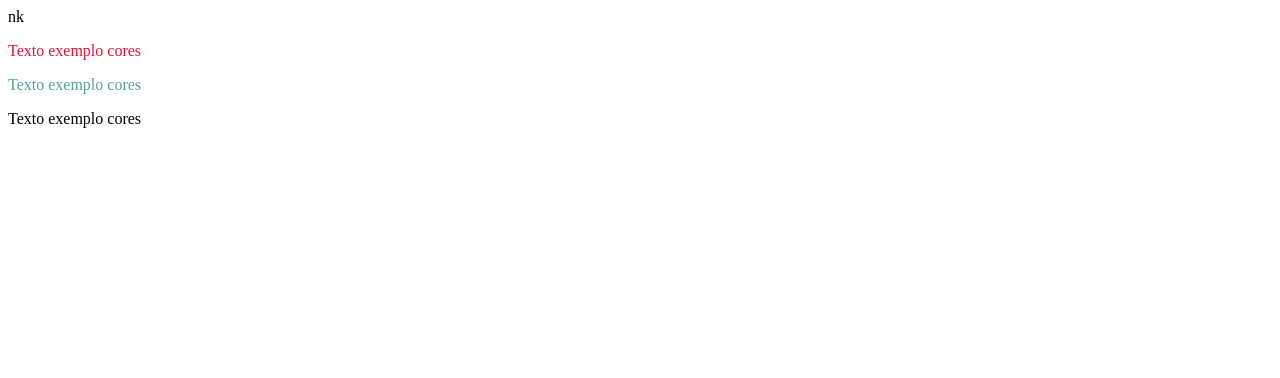
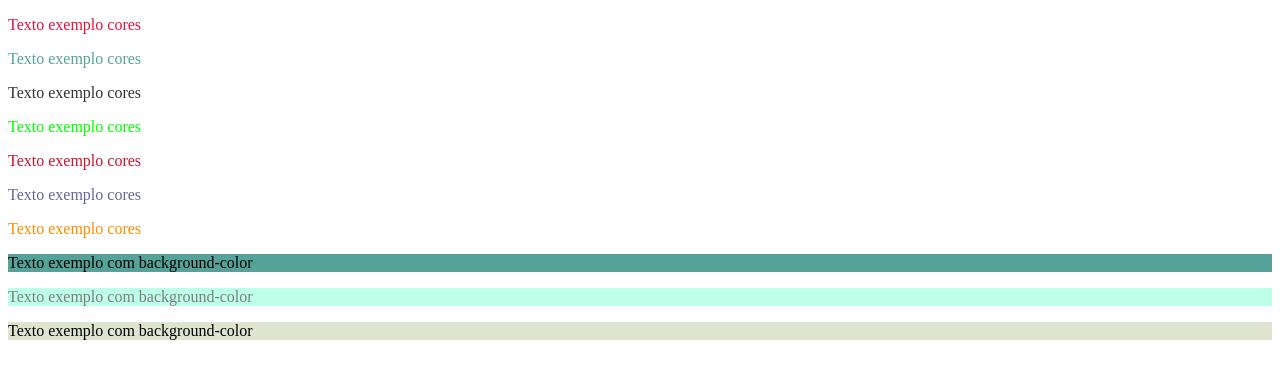
Before and after one commit to GabrielCarvalhouo/Formacao-Front-End, a plain HTML site: page 02-CSS/09-AsCoresCSS/index.html in a window 1280 px wide. Drawn offline with Linux system fonts and the light colour scheme.

Commit message:
bg images e color

```diff
--- a/02-CSS/09-AsCoresCSS/index.html
+++ b/02-CSS/09-AsCoresCSS/index.html
@@ -4,7 +4,7 @@
     <meta charset="UTF-8">
     <meta name="viewport" content="width=device-width, initial-scale=1.0">
     <title>Document</title>
-    <link rel="stylesheet" href="style.css">nk
+    <link rel="stylesheet" href="style.css">
 </head>
 <body>
     <!-- Exemplo de paragrafo com cor selecionada pelo nome no css -->
@@ -13,7 +13,28 @@
     <!-- Exemplo de paragrafo com cor selecionada com hexadecimal no css -->
     <p class="color-hex">Texto exemplo cores</p>
 
+    <!-- Exemplo de paragrafo com cor hex simplificado no css -->
+    <p class="color-simple-hex">Texto exemplo cores</p>
+
     <!-- Exemplo de paragrafo com cor selecionada com rgb no css -->
-    <p class="color-rgb">Texto exemplo cores</p>
+    <p class="color-simple-rgb">Texto exemplo cores</p>
+
+    <!-- Exemplo de paragrafo com cor selecionada com rgb no css -->
+    <p class="color-mixed-rgb">Texto exemplo cores</p>
+
+    <!-- Exemplo de paragrafo com cor selecionada com rgba no css -->
+    <p class="color-rgba">Texto exemplo cores</p>
+
+    <!-- Exemplo de paragrafo com cor selecionada com hsl no css -->
+    <p class="color-hsl">Texto exemplo cores</p>
+
+    <!-- Exemplo de paragrafo com cor selecionada com background no css -->
+    <p class="color-bg">Texto exemplo com background-color</p>
+
+    <!-- Exemplo de paragrafo com cor selecionada com background no css porém adicionando opacidade de fundo -->
+    <p class="color-bg-opacity">Texto exemplo com background-color</p>
+
+    <!-- Exemplo de paragrafo com cor selecionada com background no css porém adicionando opacidade de fundo com rgba -->
+    <p class="color-bg-opacity-rgba">Texto exemplo com background-color</p>
 </body>
 </html>
--- a/02-CSS/09-AsCoresCSS/style.css
+++ b/02-CSS/09-AsCoresCSS/style.css
@@ -9,3 +9,50 @@
 }
 
 /* Se um valor for repetido 6 vezes, podemos escrever a cor de forma mais simples Exemplo: */
+
+.color-simple-hex {
+    color: #333;
+}
+
+/* Os valores rgb são um pouco diferentes sendo red green e blue indo de 0 a 255 mais fraco ao mais forte */
+
+.color-simple-rgb {
+    color: rgb(0, 255, 0);
+}
+
+/* Somando esses valores podemos criar cores diversas e novas, mais claras ou escuras */
+
+.color-mixed-rgb {
+    color: rgb(199, 21, 47);
+}
+
+/* rgba a diferença para o rgb é este A no final que significa alpha que é a opacidade da cor */
+
+.color-rgba {
+    color: rgba(12, 23, 92, 0.65);
+}
+
+/* hsl a diferença dele para os outros métodos é que ele trabalha com os ajuste de cor de acordo com a saturação e o brilho como a descrição hue saturation lightness */
+
+.color-hsl {
+    color: hsl(32, 100%, 51%);
+}
+
+/* Usando o background color adicionamos uma cor de fundo para nossa tag, funciona recebendo os mesmos atributos da color para seleção de cores */
+
+.color-bg {
+    background-color: #55a398;
+}
+
+/* Utilizando o opacity podemos remover a opacidade de fundo do nosso background porém ele acaba alterando a cor dos elementos filhos se você não declarar */
+
+.color-bg-opacity {
+    background-color: aquamarine;
+    opacity: 0.5;
+}
+
+/* para acabar com isso podemos alterar a opacidade de fundo com o rgba em vez do opacity */
+
+.color-bg-opacity-rgba {
+    background-color: rgba(90, 120, 20, 0.2);
+}
```
Also changed, not shown: 02-CSS/10-BgImages/index.html (added, +25 -0 lines), 02-CSS/10-BgImages/style.css (added, +33 -0 lines).
